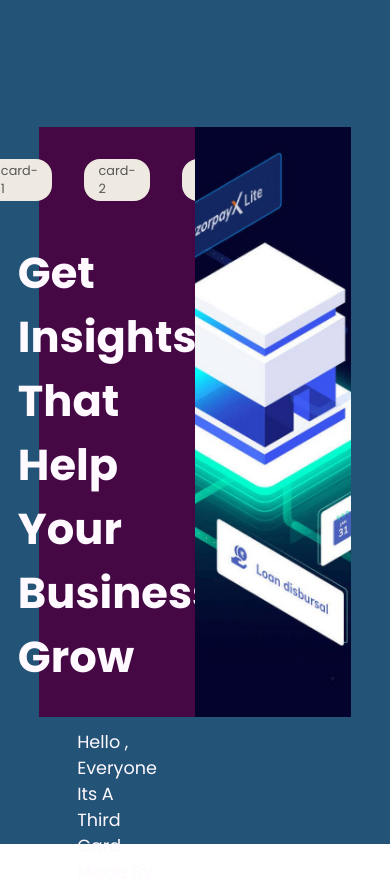
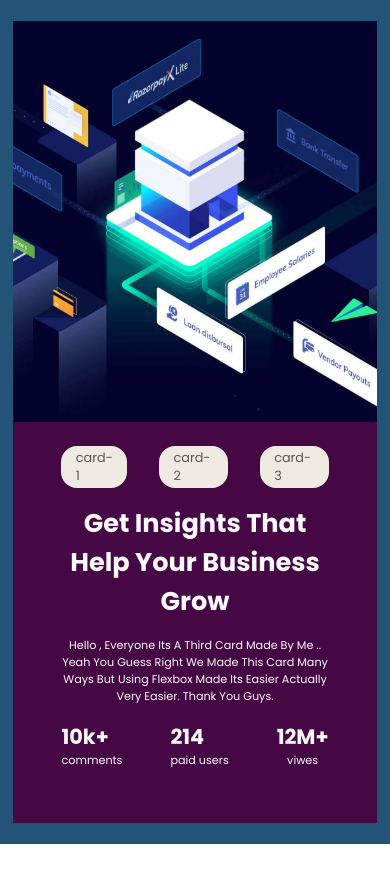
Before and after one commit to rohitdev-code/cardfolio-project, a plain HTML site: page card3.html in a window 390 px wide. After the commit the page ends 844 px from the top, so only its background shows below. Drawn offline with Linux system fonts and the light colour scheme.

Commit message:
add responsiveness all cards

```diff
--- a/card2.css
+++ b/card2.css
@@ -165,3 +165,34 @@ color: rgb(201, 26, 26);
 .container:hover .card-container > a {
   box-shadow: 0px 0px 3px 0px rgb(191 12 153);
 }
+
+@media screen and (max-width:1335px) {
+.container{
+  width: 35%;
+}
+}
+
+@media screen and (max-width:955px) {
+  .container{
+    width: 45%;
+  }
+  }
+
+  @media screen and (max-width:745px) {
+    .container{
+      width: 60%;
+    }
+    }
+
+    @media screen and (max-width:566px) {
+      .container{
+        width: 80%;
+      }
+      }
+
+      @media screen and (max-width:418px) {
+        .container{
+          width: 95%;
+          height: 80%;
+        }
+        }
--- a/card3.css
+++ b/card3.css
@@ -102,3 +102,124 @@ transition: all 0.3s linear 0s;
     transform: scale(1.1);
     color: white;
 }
+
+@media screen and (max-width:1455px) {
+    .container{
+      width: 85%;
+      height: 75%;
+    }
+    }
+
+    @media screen and (max-width:1130px) {
+        .container{
+          width: 90%;
+          height: 85%;
+        }
+        }
+
+        @media screen and (max-width:934px) {
+
+
+
+
+            .container{
+              flex-direction: column;
+            }
+
+            .leftbox{
+                width: 90%;
+                height: 50%;
+                margin: auto;
+                gap: 0.8rem;
+            }
+
+            .leftbox h2{
+                font-size: 1.7rem;
+                text-align: center;
+            }
+
+            .leftbox p{
+                font-size: 0.8rem;
+                text-align: center;
+            }
+
+            .boxes h3{
+                font-size: 1.4rem;
+            }
+
+            .boxes p{
+                font-size: 0.7rem;
+            }
+
+            .rightbox{
+                width: 90%;
+                height: 50%;
+                margin: auto;
+            }
+            }
+
+            @media screen and (max-width:500px) {
+                .container{
+                  width: 98%;
+                  height: 95%;
+                }
+
+                .card-container{
+                    margin-top: 0.5rem;
+                }
+
+                .leftbox{
+                    width: 95%;
+                    margin: auto;
+                    gap: 1rem;
+                }
+
+                .leftbox h2{
+                    font-size: 1.6rem;
+                    text-align: center;
+                }
+
+                .leftbox p{
+                    font-size: 0.7rem;
+                    text-align: center;
+                }
+
+                .boxes h3{
+                    font-size: 1.3rem;
+                }
+    .rightbox{
+        width: 95%;
+    }
+
+                }
+
+                @media screen and (max-width:368px) {
+                    .container{
+                      width: 98%;
+                      height: 95%;
+                    }
+
+                    .card-container{
+                        margin-top: 0.5rem;
+                    }
+
+                    .leftbox{
+                        width: 95%;
+                        margin: auto;
+                        gap: 1rem;
+                    }
+
+                    .leftbox h2{
+                        font-size: 1.3rem;
+                        text-align: center;
+                    }
+
+                    .leftbox p{
+                        font-size: 0.6rem;
+                        text-align: center;
+                    }
+
+                    .boxes h3{
+                        font-size: 1.2rem;
+                    }
+                }
--- a/card3.html
+++ b/card3.html
@@ -14,6 +14,10 @@
 <body>
     <div class="maincontainer">
         <div class="container">
+
+            <div class="rightbox">
+                <img src="assets/icon.jpg" alt="computer-img" loading="lazy">
+                            </div>
             <div class="leftbox">
 
 
@@ -63,9 +67,7 @@ hello , everyone its a third card made by me .. yeah you guess right we made thi
 </div>
             </div>
 
-            <div class="rightbox">
-<img src="assets/icon.jpg" alt="computer-img" loading="lazy">
-            </div>
+
         </div>
     </div>
 </body>
```
